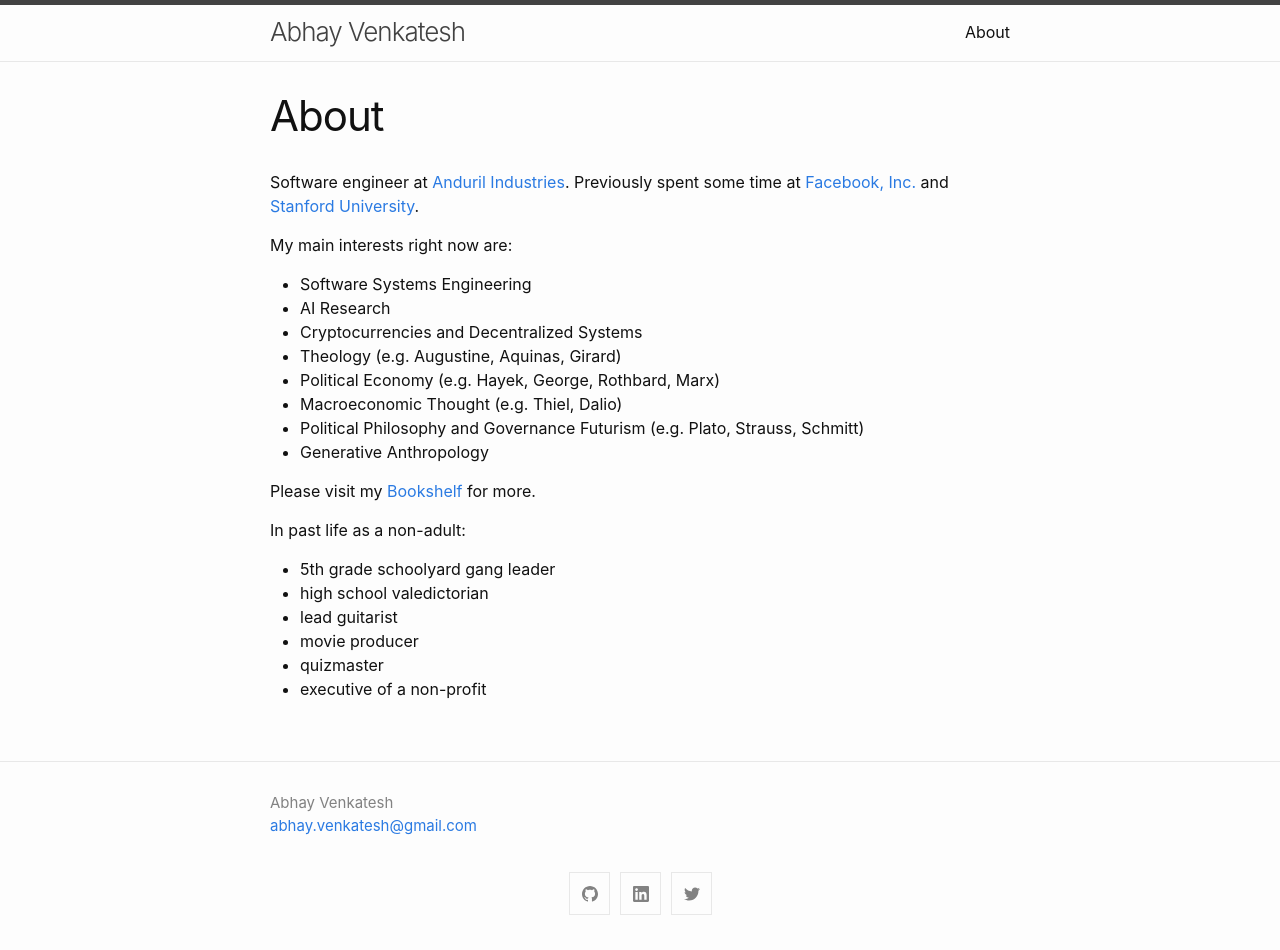
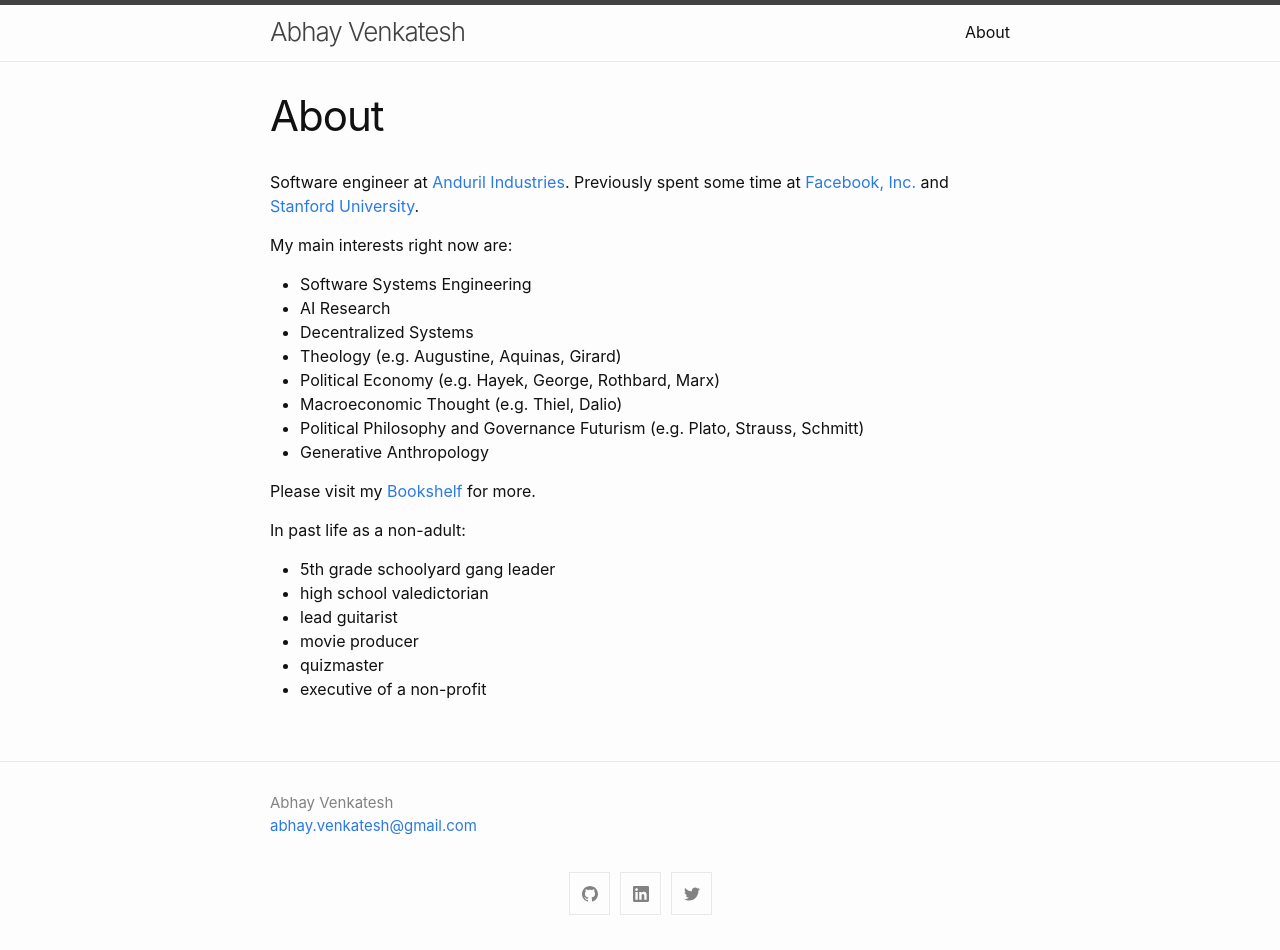
Before and after one commit to abhay-venkatesh/abhay-venkatesh.github.io, a Jekyll site: the page built from about.md, in a window 1280 px wide. Built offline with Jekyll 4.4.1, drawn with Linux system fonts in a browser that asks for light colours.

Commit message:
Update about.md

```diff
--- a/about.md
+++ b/about.md
@@ -9,7 +9,7 @@ Software engineer at [Anduril Industries](http://anduril.com/).  Previously spen
 My main interests right now are:
 - Software Systems Engineering
 - AI Research
-- Cryptocurrencies and Decentralized Systems
+- Decentralized Systems
 - Theology (e.g. Augustine, Aquinas, Girard)
 - Political Economy (e.g. Hayek, George, Rothbard, Marx)
 - Macroeconomic Thought (e.g. Thiel, Dalio)
```
